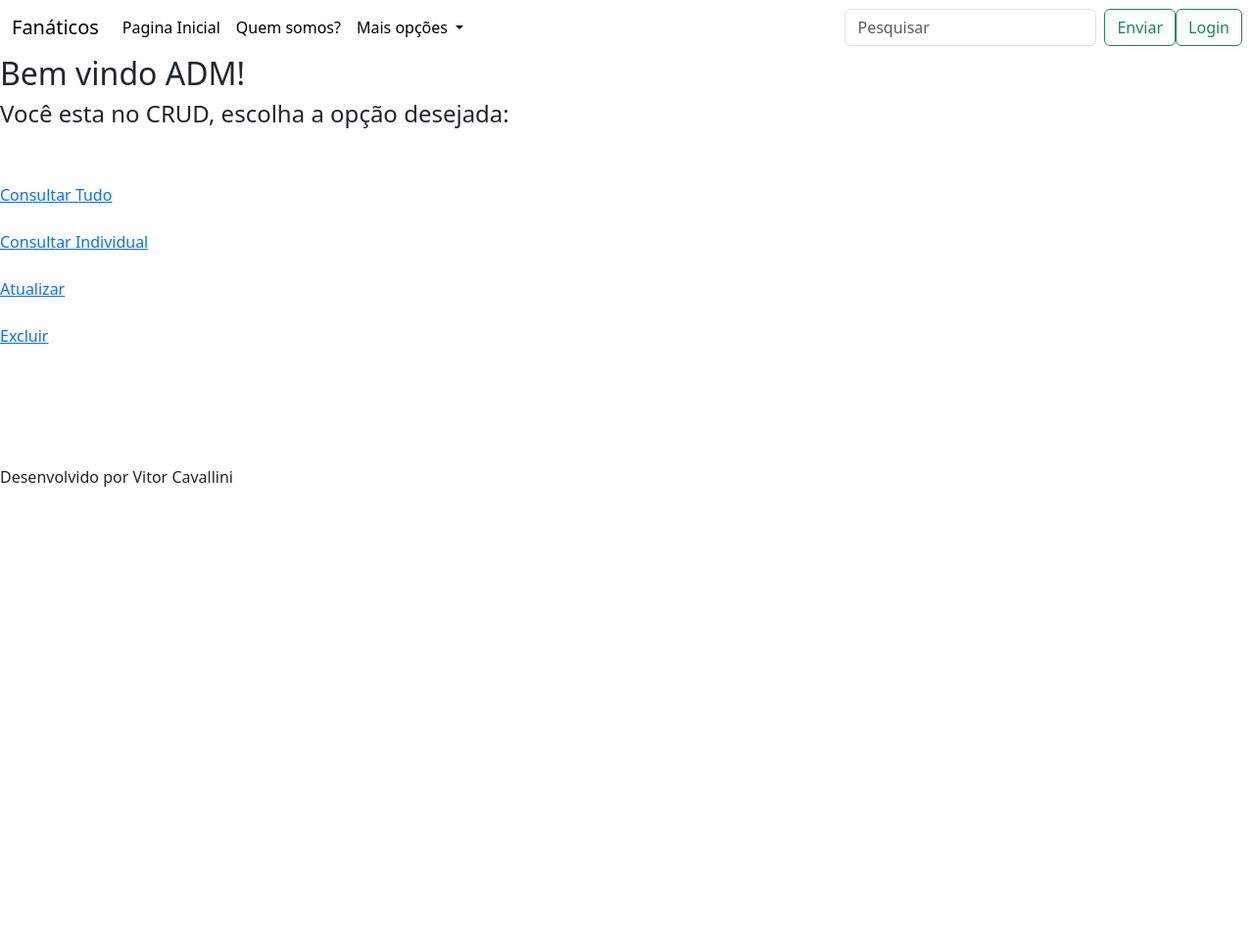
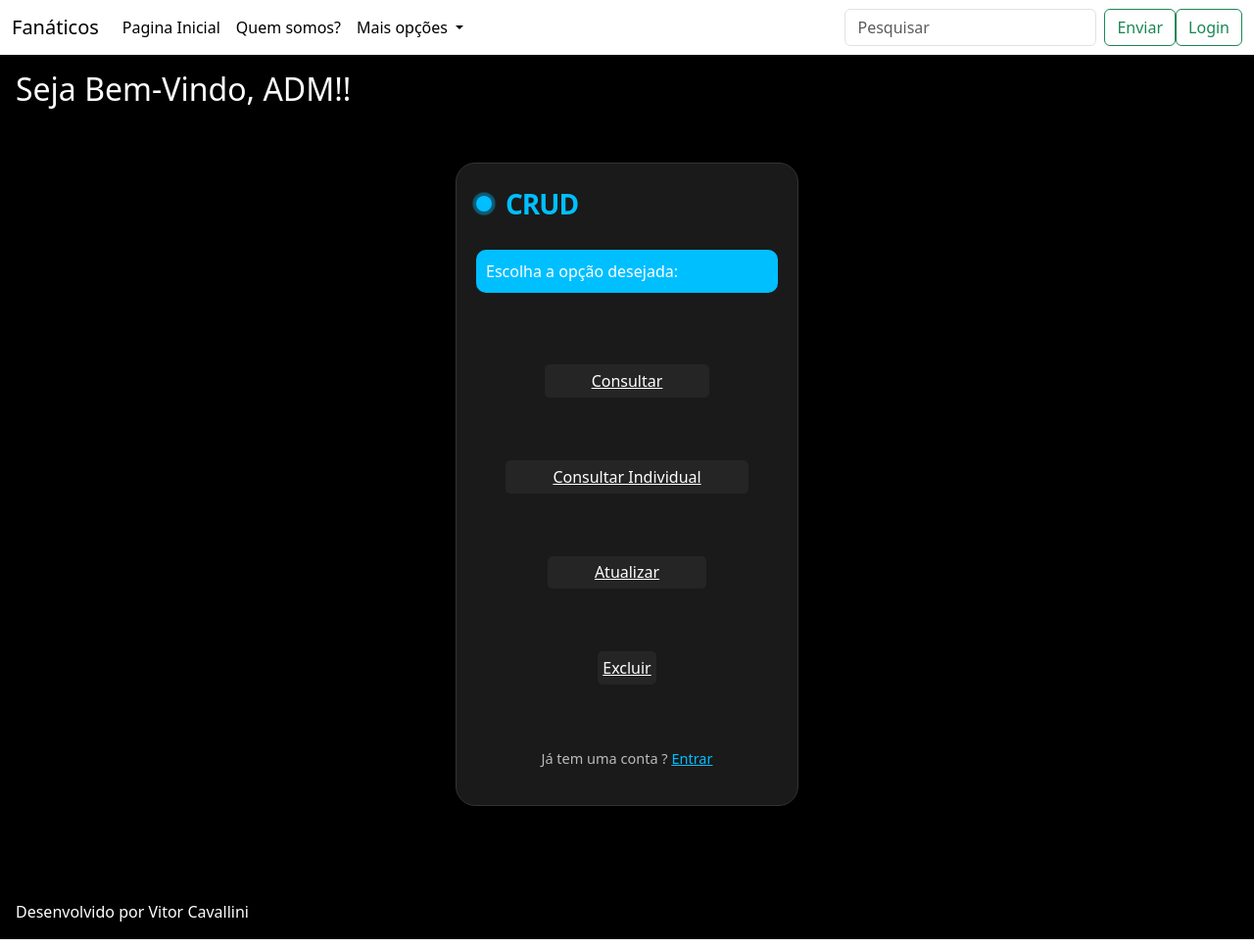
Before and after one commit to Cavallinixx/siteLivreFlask, a Flask app: page /crud in a window 1280 px wide. Shown: the whole page at 98% size. Before the commit the page ends 497 px from the top, so only its background shows below. Run offline with Flask 3, Linux system fonts and the light colour scheme.

Commit message:
Nono Commit

```diff
--- a/app/routes.py
+++ b/app/routes.py
@@ -1,3 +1,5 @@
+import this
+
 from app import app
 from flask import render_template
 from flask import request
@@ -69,7 +71,7 @@ def listarIndividual():
     try:
         requisicao = requests.get(f'{link}/cadastrar/.json') #Solicitar os dados que estão no banco
         dicionario = requisicao.json()
-        idCadastro = ""
+        idCadastro = {""}
         for codigo in dicionario:
             usuario = dicionario[codigo]['']
             if usuario == "Vitor Cavallini":
@@ -83,7 +85,7 @@ def listarIndividual():
 @app.route('/atualizar')
 def atualizar():
     try:
-        dados = {"nome" : "Gabriela"}#Parâmetro de atualização
+        dados = {"nome": "Lucca"}#Parâmetro de atualização
         requisicao = requests.patch(f'{link}/cadastrar/-NySNSADmCFbENf0xj11/.json', data=json.dumps(dados))
         return "Atualzado com sucesso!"
 
@@ -94,7 +96,6 @@ def atualizar():
 def excluir():
     try:
         requisicao = requests.delete(f'{link}/cadastrar/-NySNSADmCFbENf0xj11/.json')
-        return "Excluido com suceeso"
-
+        return "Excluido com sucesso!"
     except Exception as e:
         return f'Ocorreu um erro\n\n + {e}'
--- a/app/static/css/estilo.css
+++ b/app/static/css/estilo.css
@@ -65,6 +65,7 @@
   padding-right: 0.8em; /* Diminuído o padding */
   border-radius: 5px;
   margin-right: 0.5em;
+  display: center;
   border: none;
   outline: none;
   transition: .4s ease-in-out;
@@ -79,8 +80,8 @@
 
 .button2 {
   padding: 0.3em; /* Diminuído o padding */
-  padding-left: 1.3em; /* Diminuído o padding */
-  padding-right: 1.3em; /* Diminuído o padding */
+  padding-left: 3.0em; /* Diminuído o padding */
+  padding-right: 3.0em; /* Diminuído o padding */
   border-radius: 5px;
   border: none;
   outline: none;
--- a/app/templates/adm.html
+++ b/app/templates/adm.html
@@ -3,7 +3,7 @@
 <body class="p-3 mb-2 bg-black text-white">
 
    <div class="p-3 mb-2 bg-dark text-white">
-
+    <br><br><br><br>
      <form class="form" action="/loginUsuario" method="POST">
         <p id="heading">Login ADM</p>
         <div class="field">
@@ -49,7 +49,7 @@
          <br>
          <br>
          <br>
-
      </form>
+       <br><br><br><br><br><br>
     {% endblock %}
   </div>
--- a/app/templates/crud.html
+++ b/app/templates/crud.html
@@ -1,18 +1,32 @@
 {% extends 'base.html' %}
 {% block conteudo %}
 
-	<div class="">
-		<h2>Bem vindo ADM!</h2>
-		<h4>Você esta no CRUD, escolha a opção desejada: </h4>
-			<br>
-			<br>
-			   <a href="/listar">Consultar Tudo</a><br><br>
-			   <a href="/listarIndividual">Consultar Individual</a><br><br>
-			   <a href="/atualizar">Atualizar</a><br><br>
-			   <a href="/excluir">Excluir</a><br><br>
-			<br>
-			<br>
-			<br>
-			<br>
-	</div>
+<body class="">
+
+    <div class="p-3 mb-2 bg-black text-white">
+		<h2>Seja Bem-Vindo, ADM!!</h2>
+        <br><br>
+        <form class="form" action="/cadastrarUsuario" method="POST">
+            <p class="title">CRUD </p>
+            <p class="submit">Escolha a opção desejada: </p>
+			<div class="btn">
+                <a href="\listar" class="button2">Consultar</a>
+            </div>
+
+			<div class="btn">
+                <a href="\listarIndividual" class="button2">Consultar Individual</a>
+            </div>
+
+           <div class="btn">
+                 <a href="\atualizar" class="button2">Atualizar</a>
+            </div>
+            <div class="btn">
+                  <a href="\excluir" class="button3">Excluir</a>
+            </div>
+
+            <p class="signin">Já tem uma conta ? <a href="/login">Entrar</a> </p>
+        </form>
+        <br><br><br><br>
 {% endblock %}
+    </div>
+</body>
--- a/app/templates/login.html
+++ b/app/templates/login.html
@@ -3,8 +3,8 @@
 <body class="p-3 mb-2 bg-black text-white">
 
    <div class="p-3 mb-2 bg-dark text-white">
-
-    <form class="form" action="/loginUsuario" method="POST">
+    <br><br><br><br>
+    <form class="form" action="/cadastroUsuario" method="POST">
       <p id="heading">Login</p>
       <div class="field">
         <svg
@@ -54,6 +54,6 @@
       </div>
 
     </form>
+     <br><br><br>
      {% endblock %}
-
   </div>
```
Also changed, not shown: app/templates/cadastrar.html (+5 -5 lines), app/templates/index.html (+2 -5 lines).
